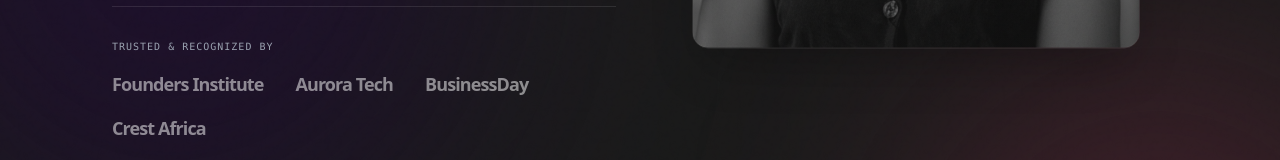
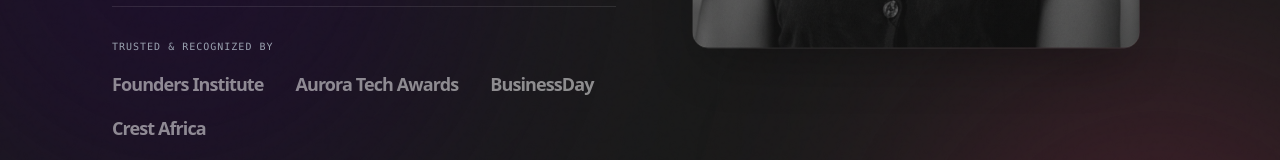
Before and after one commit to EbunoluwaArimoro/ebunoluwa-portfolio, a Next.js app: page / in a window 1280 px wide. Shown: the part 574-734 px from the top of the page. Built offline with nearby package versions, Linux system fonts and the light colour scheme; a web font is replaced by a local one.

Commit message:
Add optimized video final

```diff
--- a/app/page.tsx
+++ b/app/page.tsx
@@ -196,7 +196,7 @@ export default function Home() {
                 <p className="font-mono text-[10px] uppercase tracking-widest text-gray-400 mb-4">Trusted & Recognized By</p>
                 <div className="flex flex-wrap items-center gap-x-8 gap-y-4 opacity-50 grayscale whitespace-nowrap">
                     <span className="font-serif text-white font-bold text-lg tracking-tighter">Founders Institute</span>
-                    <span className="font-serif text-white font-bold text-lg tracking-tighter">Aurora Tech</span>
+                    <span className="font-serif text-white font-bold text-lg tracking-tighter">Aurora Tech Awards</span>
                     <span className="font-serif text-white font-bold text-lg tracking-tighter">BusinessDay</span>
                     <span className="font-serif text-white font-bold text-lg tracking-tighter">Crest Africa</span>
                 </div>
```
Also changed, not shown: 2 other files (tests, documents, lock files or other folders).
